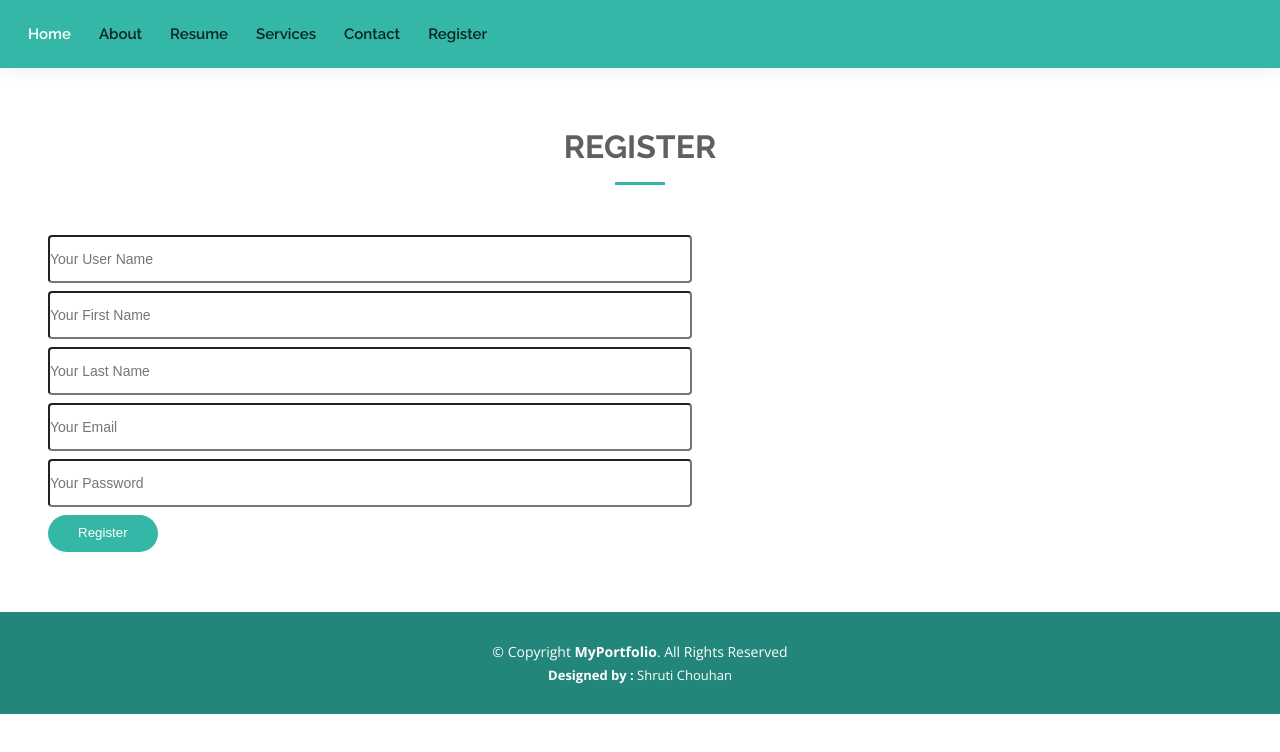
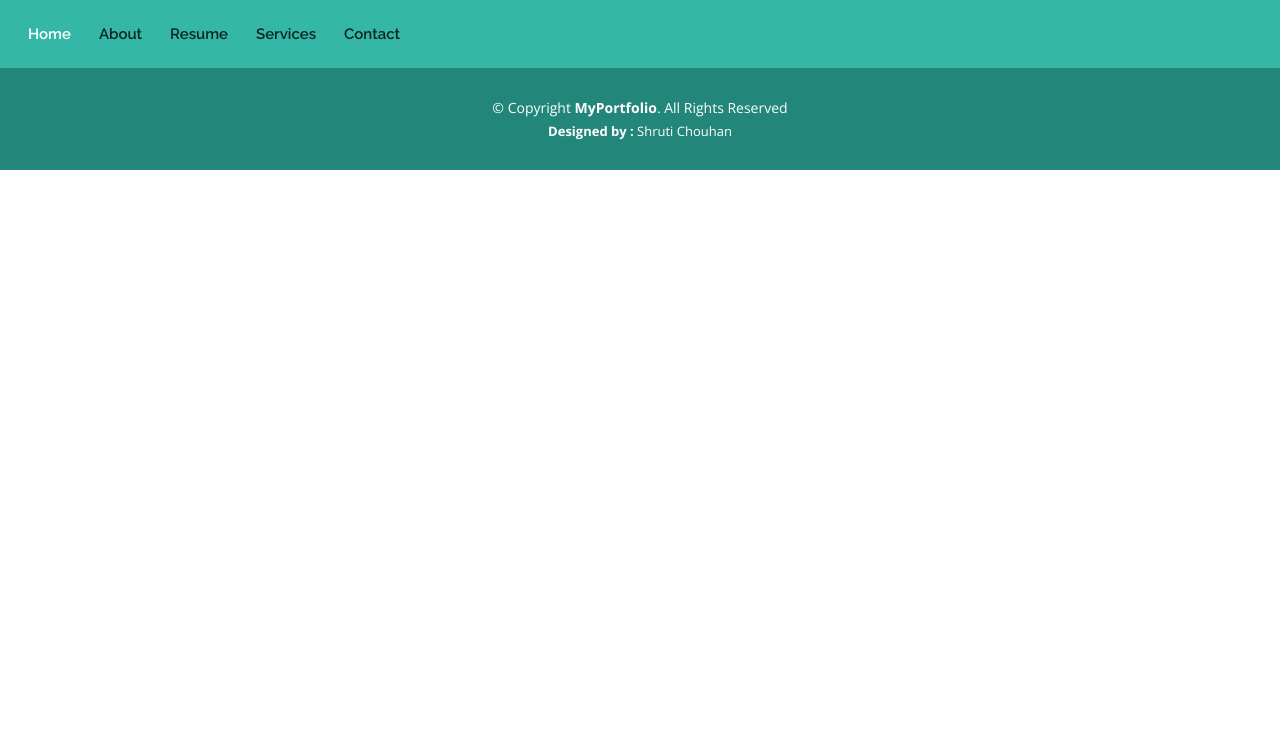
Before and after one commit to ShrutiChouhan123/Portfolio_website, a React (Create React App) app: page /register in a window 1280 px wide. Shown: the top 752 px of the page. Built offline with nearby package versions, Linux system fonts and the light colour scheme.

Commit message:
contact page connected with django rest api so user can contact with me

```diff
--- a/src/App.js
+++ b/src/App.js
@@ -7,7 +7,6 @@ import Resume from './Components/Resume';
 import Services from './Components/Services';
 import Footer from './Components/Footer';
 import Contact from './Components/Contact';
-import Register from './Components/Register';
 function App() {
   return (
   <>
@@ -18,7 +17,6 @@ function App() {
     <Route exact path='resume' element={<Resume/>}></Route>
     <Route exact path='services' element={<Services/>}></Route>
     <Route exact path='contact' element={<Contact/>}></Route>
-    <Route exact path='register' element={<Register/>}></Route>
   </Routes>
   <Footer/>
   </>
--- a/src/Components/Contact.js
+++ b/src/Components/Contact.js
@@ -1,7 +1,32 @@
 import React from 'react';
-import '../index.css'
+import '../index.css';
+import  { useState } from 'react'
+import axios from 'axios';
 
 function Contact() {
+  const [name, setname] = useState("")
+  const [email, setemail] = useState("")
+  const [subject, setsubject] = useState("")
+  const [message, setmessage] = useState("")
+  const [data, setdata] = useState([])
+
+  let baseUrl = 'http://127.0.0.1:8000/contact/';
+  let contact = () =>{
+    let item = {name,email,subject,message}
+    axios.post(baseUrl,{
+        name:name,
+        email:email,
+        subject:subject,
+        message:message,
+
+    }
+    ).then((res)=>
+    setdata(res.data)
+    )
+
+
+
+  }
   return (
     <>
       <section id="contact" class="contact">
@@ -35,30 +60,25 @@ function Contact() {
               </div>
 
             </div>
-            <br/>
+            <br />
             <div class="col-lg-8 mt-5 mt-lg-0">
 
               <form action="forms/contact.php" method="post" role="form" class="php-email-form" >
                 <div class="row">
                   <div class="col-md-6 form-group">
-                  <input type="text" name="name" class="form-control" id="name" placeholder="Your Name" required/>
+                    <input type="text" name="name" value={name} class="form-control" id="name" placeholder="Your Name" onChange={(e)=>setname(e.target.value)} required />
                   </div>
                   <div class="col-md-6 form-group mt-3 mt-md-0">
-                  <input type="email" class="form-control" name="email" id="email" placeholder="Your Email" required/>
+                    <input type="email" class="form-control" value={email} name="email" id="email" placeholder="Your Email" onChange={(e)=>setemail(e.target.value)} required />
                   </div>
                 </div>
                 <div class="form-group mt-3">
-                <input type="text" class="form-control" name="subject" id="subject" placeholder="Subject" required/>
+                  <input type="text" class="form-control" name="subject"  value={subject} id="subject" placeholder="Subject" onChange={(e)=>setsubject(e.target.value)} required />
                 </div>
                 <div class="form-group mt-3">
-                <textarea class="form-control" name="message" rows="5" placeholder="Message" required></textarea>
+                  <textarea class="form-control" name="message" value={message} rows="5" placeholder="Message" onChange={(e)=>setmessage(e.target.value)} required></textarea>
                 </div>
-              <div class="my-3">
-                <div class="loading">Loading</div>
-                <div class="error-message"></div>
-                <div class="sent-message">Your message has been sent. Thank you!</div>
-              </div>
-              <div class="text-center"><button type="submit">Send Message</button></div>
+                <div class="text-center"><button type="submit" onClick={contact}>Send Message</button></div>
               </form>
 
             </div>
--- a/src/Components/Register.js
+++ /dev/null
@@ -1,89 +0,0 @@
-import React, { useState } from 'react'
-import '../index.css'
-import axios from 'axios'
-import { useNavigate } from 'react-router-dom'
-function Register() {
-    const [username,setusername] = useState("")
-    const [first_name,setfirst_name] = useState("")
-    const [last_name,setlast_name] = useState("")
-    const [email,setemail] = useState("")
-    const [password,setpassword] = useState("")
-    const [data,setdata] = useState([])
-    let baseUrl='http://127.0.0.1:8000/users/'
-   const navigate= useNavigate()
-
-  let register = () =>{
-    let item = {username,first_name,last_name,email,password}
-    axios.post(baseUrl,{
-        username:username,
-        first_name:first_name,
-        last_name:last_name,
-        email:email,
-        password:password
-
-    }
-    ).then((res)=>
-    // setdata(res.data)
-    navigate('/')
-
-    // alert('succesfully register')
-
-    )
-    console.log(data)
-
-
-    if(data==''){
-        // navigate('/')
-        // alert('plz register')
-    }
-    else{
-        alert('succesfully registerted')
-  }
-  }
-
-
-  return (
-    <>
-     <section id="contact" class="contact">
-      <div class="container" data-aos="fade-up">
-
-        <div class="section-title">
-          <h2>Register</h2>
-        </div>
-
-          <div class="col-lg-8 mt-5 mt-lg-0">
-            <form method='post'  class="php-email-form" >
-              <div class="row">
-                <div class="col-md-6 form-group">
-                  <input type="text" name="username" value={username} class="form-control" id="name" placeholder="Your User Name"  onChange={(e)=>setusername(e.target.value)} required/>
-                </div>
-                <div class="col-md-6 form-group">
-                  <input type="text" name="first_name" value={first_name} class="form-control" id="name" placeholder="Your First Name" onChange={(e)=>setfirst_name(e.target.value)} required/>
-                </div>
-                <div class="col-md-6 form-group">
-                  <input type="text" name="last_name"  value={last_name}class="form-control" id="name" placeholder="Your Last Name" onChange={(e)=>setlast_name(e.target.value)}required/>
-                </div>
-                <div class="col-md-6 form-group mt-3 mt-md-0">
-                  <input type="email" class="form-control" name="email" value={email} id="email" placeholder="Your Email" onChange={(e)=>setemail(e.target.value)} required/>
-                </div>
-                <div class="col-md-6 form-group mt-3 mt-md-0">
-                  <input type="password" class="form-control" name="password"  value={password} id="email" placeholder="Your Password" onChange={(e)=>setpassword(e.target.value)} required/>
-                </div>
-              </div>
-
-              {/* <div class="my-3">
-                <div class="loading">Loading</div>
-                <div class="error-message"></div>
-                <div class="sent-message">Your message has been sent. Thank you!</div>
-              </div> */}
-              <div class="text-center"><button type="submit" onClick={register}>Register</button></div>
-            </form>
-          </div>
-        </div>
-
-    </section>
-    </>
-  )
-}
-
-export default Register
--- a/src/NavigationPage.js
+++ b/src/NavigationPage.js
@@ -15,7 +15,6 @@ function NavigationPage() {
                             <li><Link to="/resume">Resume</Link></li>
                             <li><Link to="/services">Services</Link></li>
                             <li><Link to="/contact">Contact</Link></li>
-                            <li><Link to="/register">Register</Link></li>
 
 
                         </ul>
```
Lines whose indentation alone changed are shown as unchanged.
